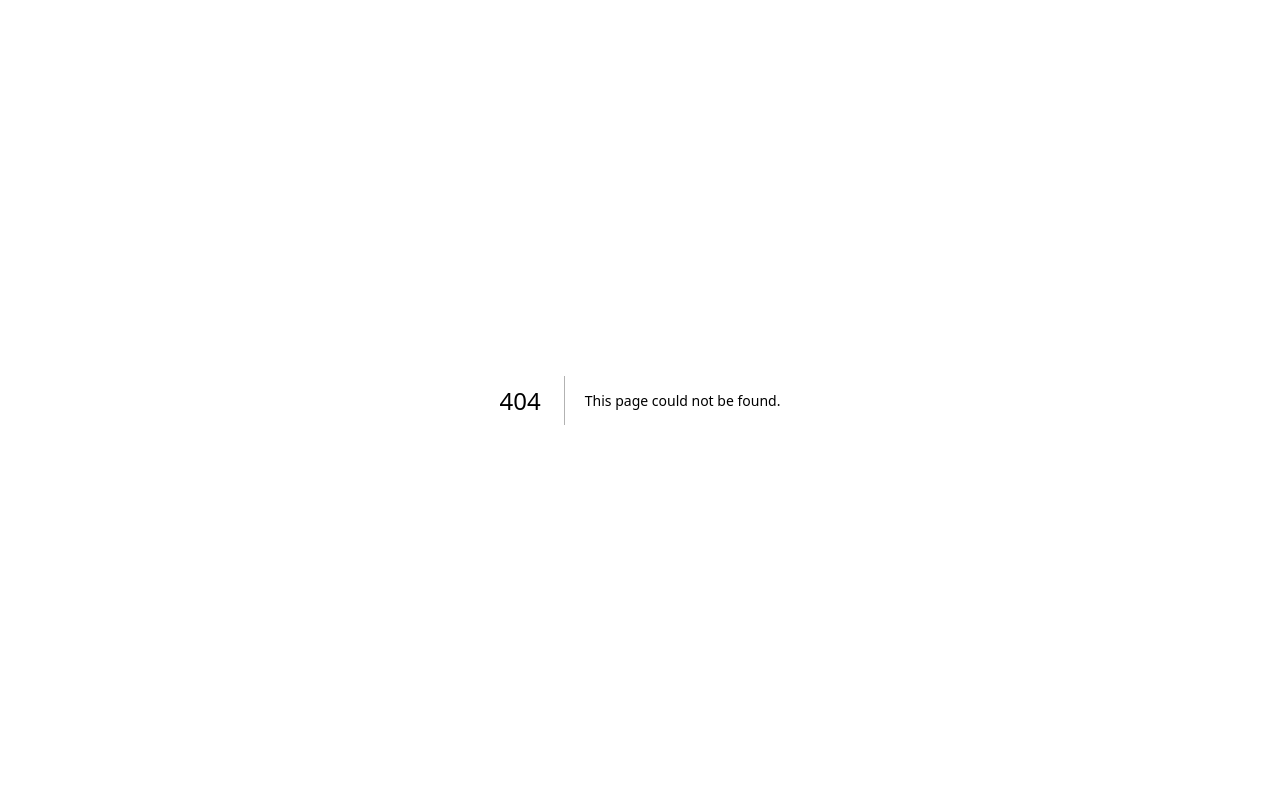
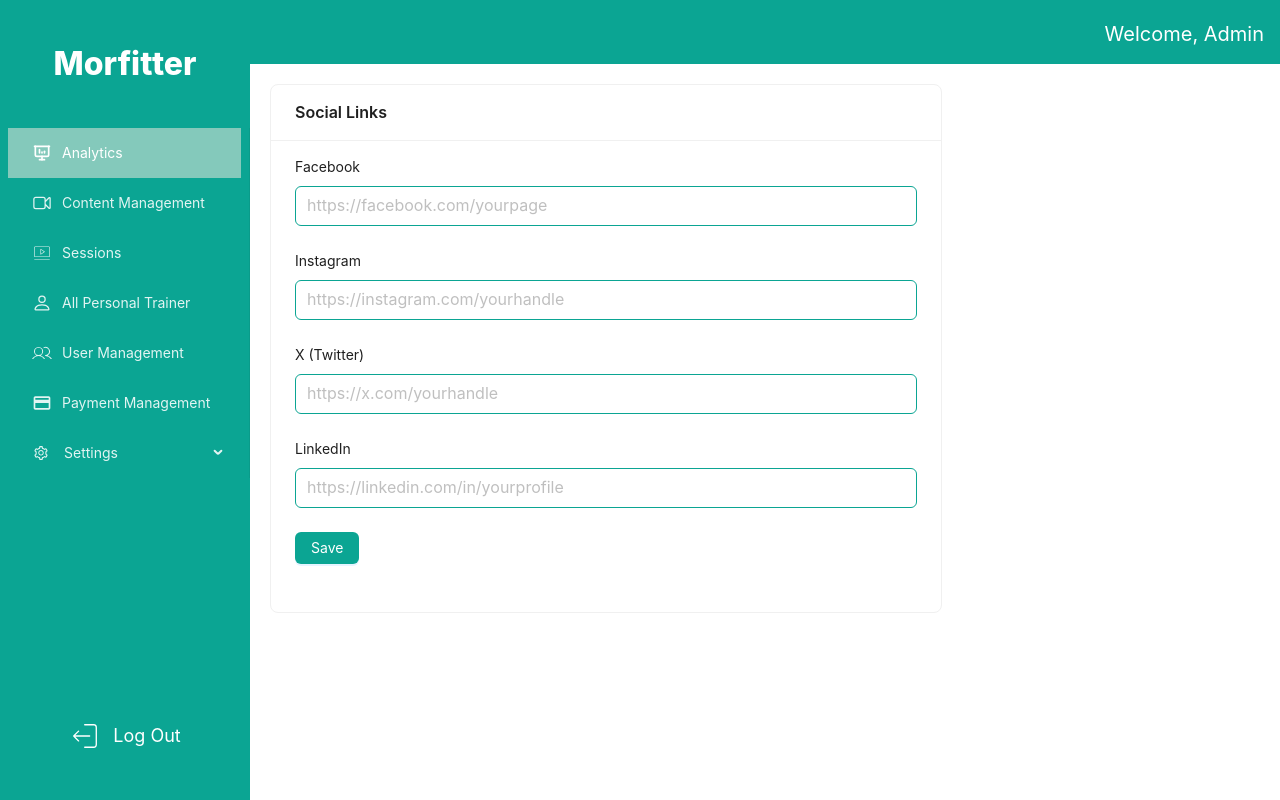
Before and after one commit to MDTanvirAhmedEmon/morfitter-front-end-deploy, a Next.js app: page /settings/social-links in a window 1280 px wide. Before the commit this address had no page. Built offline with nearby package versions, Linux system fonts and the light colour scheme; no server answers.

Commit message:
Integrated social links

```diff
--- /dev/null
+++ b/src/app/(admin-layout)/settings/social-links/page.js
@@ -0,0 +1,89 @@
+"use client";
+
+import React, { useEffect, useMemo } from "react";
+import { Form, Input, Button, message, Card, ConfigProvider } from "antd";
+import {
+    useCreateUpdateSocialMutation,
+    useGetSocialLinksQuery,
+} from "@/redux/features/admin/session/adminSessionApi";
+
+export default function SocialLinks() {
+    const [form] = Form.useForm();
+    const { data, isFetching, isLoading: isLoadingGet } = useGetSocialLinksQuery();
+    const [createUpdateSocial, { isLoading }] = useCreateUpdateSocialMutation();
+
+    // Safely pick the first record and coerce to strings
+    const defaults = useMemo(() => {
+        const rec = data?.data?.[0] ?? {};
+        return {
+            facebook: String(rec?.facebook ?? ""),
+            instagram: String(rec?.instagram ?? ""),
+            x: String(rec?.x ?? ""),
+            linkedin: String(rec?.linkedin ?? ""),
+        };
+    }, [data]);
+
+    // Hydrate form when data arrives/changes
+    useEffect(() => {
+        form.setFieldsValue(defaults);
+    }, [defaults, form]);
+
+    const onFinish = (values) => {
+        const payload = {
+            facebook: values.facebook,
+            instagram: values.instagram,
+            x: values.x,
+            linkedin: values.linkedin,
+        };
+
+        try {
+            createUpdateSocial(payload).unwrap();
+            message.success("Social links saved.");
+        } catch (err) {
+            message.error(err?.data?.message || "Failed to save social links.");
+        }
+    };
+
+    return (
+        <Card title="Social Links" className="max-w-2xl" styles={{ body: { paddingTop: 16 } }}>
+            <Form
+                form={form}
+                layout="vertical"
+                onFinish={onFinish}
+                validateTrigger={["onBlur", "onSubmit"]}
+                requiredMark="optional"
+                initialValues={{ facebook: "", instagram: "", x: "", linkedin: "" }} // used only on first mount
+            >
+                <Form.Item name="facebook" label="Facebook" rules={[{ required: true }, { type: "url" }]}>
+                    <Input placeholder="https://facebook.com/yourpage" allowClear />
+                </Form.Item>
+
+                <Form.Item name="instagram" label="Instagram" rules={[{ required: true }, { type: "url" }]}>
+                    <Input placeholder="https://instagram.com/yourhandle" allowClear />
+                </Form.Item>
+
+                <Form.Item name="x" label="X (Twitter)" rules={[{ required: true }, { type: "url" }]}>
+                    <Input placeholder="https://x.com/yourhandle" allowClear />
+                </Form.Item>
+
+                <Form.Item name="linkedin" label="LinkedIn" rules={[{ required: true }, { type: "url" }]}>
+                    <Input placeholder="https://linkedin.com/in/yourprofile" allowClear />
+                </Form.Item>
+
+                <Form.Item>
+                    <ConfigProvider
+                        theme={{
+                            components: {
+                                Button: { colorPrimary: "#0ba593", colorPrimaryHover: "#0ba593" },
+                            },
+                        }}
+                    >
+                        <Button type="primary" htmlType="submit" loading={isLoading || isFetching || isLoadingGet}>
+                            {isLoading || isFetching || isLoadingGet ? "Loading..." : "Save"}
+                        </Button>
+                    </ConfigProvider>
+                </Form.Item>
+            </Form>
+        </Card>
+    );
+}
--- a/src/components/Admin/Sidebar.js
+++ b/src/components/Admin/Sidebar.js
@@ -124,6 +124,14 @@ const Sidebar = ({ collapsed }) => {
                       </Link>
                     ),
                   },
+                  {
+                    key: "8-4",
+                    label: (
+                      <Link href={`/settings/social-links`}>
+                        Social Links
+                      </Link>
+                    ),
+                  },
                 ],
               },
             ]}
--- a/src/components/Shared/Footer.js
+++ b/src/components/Shared/Footer.js
@@ -7,6 +7,7 @@ import { FaInstagram } from "react-icons/fa"
 import { FaXTwitter } from "react-icons/fa6"
 import { FaLinkedinIn } from "react-icons/fa6"
 import footerBg from '../../assets/footer-bg.png'
+import { useGetSocialLinksQuery } from "@/redux/features/admin/session/adminSessionApi"
 
 const Footer = () => {
     const pathname = usePathname();
@@ -17,6 +18,8 @@ const Footer = () => {
         backgroundPosition: "center",
 
     };
+    const { data } = useGetSocialLinksQuery();
+    console.log(data?.data?.[0]);
     return (
         <div className=" bg-[#000000da]">
             <footer style={imageStyle} className="footer-section  text-white">
@@ -39,30 +42,38 @@ const Footer = () => {
                                 anytime, anywhere.
                             </p>
                             <div className="flex gap-4 mt-5">
+                                {data?.data?.[0]?.facebook && (
                                     <Link
-                                    href="#"
+                                        href={data?.data?.[0]?.facebook}
                                         className="item h-10 w-10 rounded-full bg-white text-greenColor flex items-center justify-center text-xl hover:bg-greenColor hover:text-white transition duration-300"
                                     >
                                         <FaFacebookF />
                                     </Link>
+                                )}
+                                {data?.data?.[0]?.instagram && (
                                     <Link
-                                    href="#"
+                                        href={data?.data?.[0]?.instagram}
                                         className="item h-10 w-10 rounded-full bg-white text-greenColor flex items-center justify-center text-xl hover:bg-greenColor hover:text-white transition duration-300"
                                     >
                                         <FaInstagram />
                                     </Link>
+                                )}
+                                {data?.data?.[0]?.x && (
                                     <Link
-                                    href="#"
+                                        href={data?.data?.[0]?.x}
                                         className="item h-10 w-10 rounded-full bg-white text-greenColor flex items-center justify-center text-xl hover:bg-greenColor hover:text-white transition duration-300"
                                     >
                                         <FaXTwitter />
                                     </Link>
+                                )}
+                                {data?.data?.[0]?.linkedin && (
                                     <Link
-                                    href="#"
+                                        href={data?.data?.[0]?.linkedin}
                                         className="item h-10 w-10 rounded-full bg-white text-greenColor flex items-center justify-center text-xl hover:bg-greenColor hover:text-white transition duration-300"
                                     >
                                         <FaLinkedinIn />
                                     </Link>
+                                )}
                             </div>
                         </div>
 
--- a/src/redux/features/admin/session/adminSessionApi.js
+++ b/src/redux/features/admin/session/adminSessionApi.js
@@ -10,6 +10,7 @@ const adminSessionApi = baseApi.injectEndpoints({
       }),
       providesTags: ['session']
     }),
+
     blockUnblockSession: builder.mutation({
       query: (id) => ({
         url: `/session/block-unblock/${id}`,
@@ -18,9 +19,24 @@ const adminSessionApi = baseApi.injectEndpoints({
       invalidatesTags: ["session"],
     }),
 
+    createUpdateSocial: builder.mutation({
+      query: (data) => ({
+        url: `/policy-term/social`,
+        method: "PATCH",
+        body: data
+      }),
+    }),
+
+    getSocialLinks: builder.query({
+      query: () => ({
+        url: `/policy-term/social`,
+        method: "GET",
+      }),
+    }),
+
   }),
 });
 
-export const { useGetAllSessionForAdminQuery , useBlockUnblockSessionMutation  } = adminSessionApi;
+export const { useGetAllSessionForAdminQuery, useBlockUnblockSessionMutation, useCreateUpdateSocialMutation, useGetSocialLinksQuery } = adminSessionApi;
 
 export default adminSessionApi;
```
Lines whose indentation alone changed are shown as unchanged.
